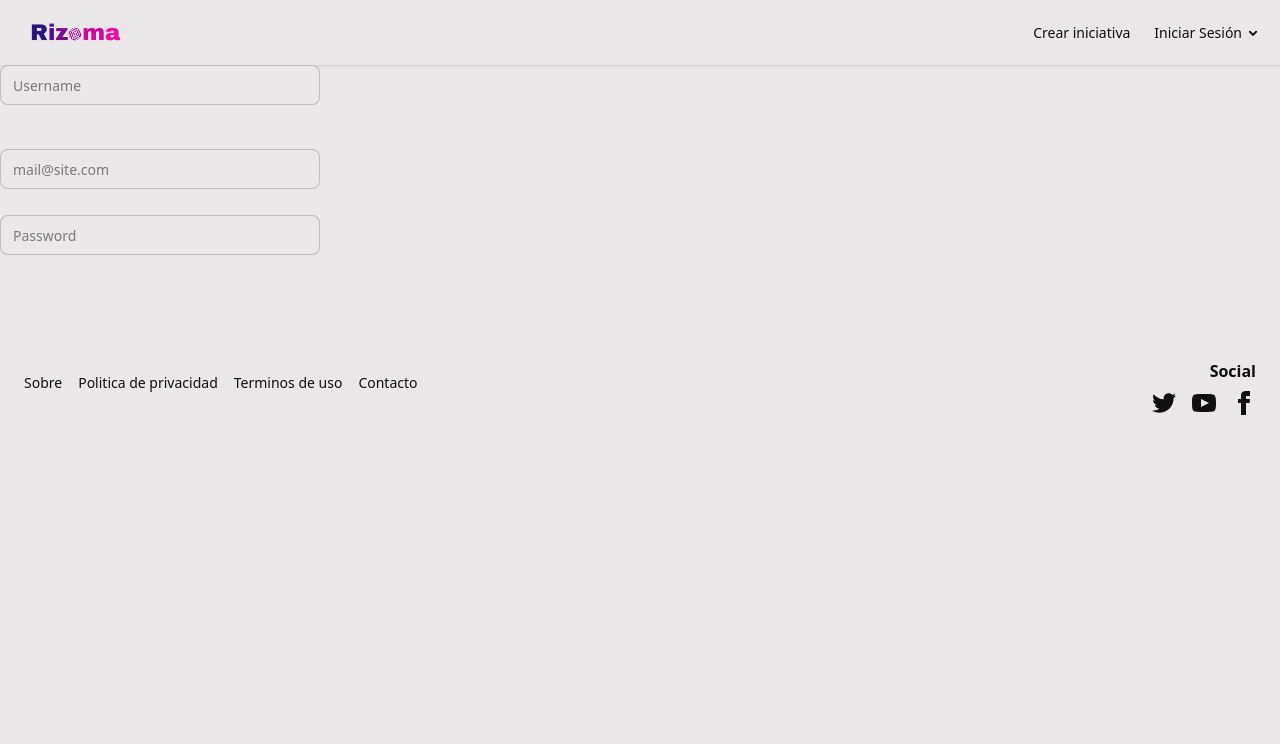
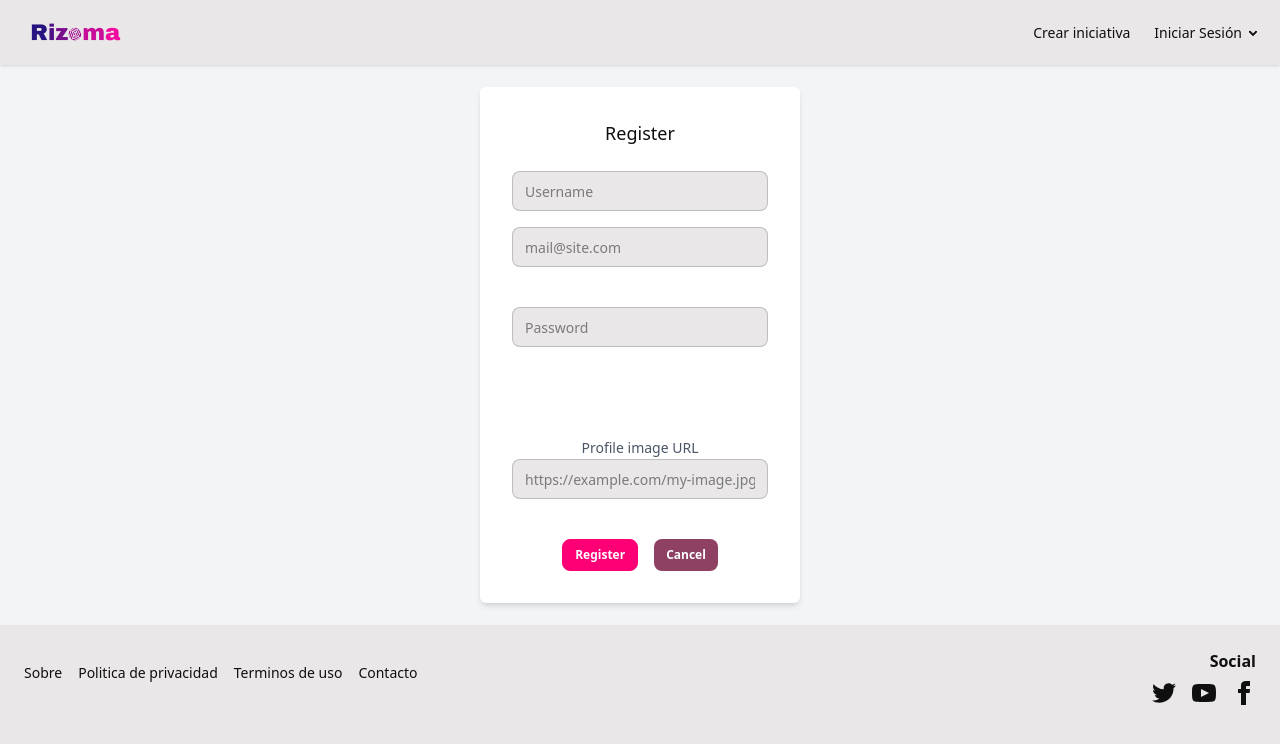
Before and after one commit to Rizoma-decentralized-networks/frontEnd, a React (Vite) app: page /register in a window 1280 px wide. Shown: the top 744 px of the page. Built offline with nearby package versions, Linux system fonts and the light colour scheme.

Commit message:
feat(Register) : Update Register page with validations and UseForm

```diff
--- a/package.json
+++ b/package.json
@@ -14,6 +14,7 @@
     "daisyui": "^5.0.35",
     "react": "^19.1.0",
     "react-dom": "^19.1.0",
+    "react-hook-form": "^7.56.3",
     "react-router": "^7.6.0",
     "tailwindcss": "^4.1.6"
   },
--- /dev/null
+++ b/src/components/buttons/CancelButton.jsx
@@ -0,0 +1,16 @@
+import React from 'react';
+
+const CancelButton = ({ onClick, disabled }) => {
+  return (
+    <button
+      type="button"
+      className="btn btn-sm bg-secondary text-white border-none hover"
+      onClick={onClick}
+      disabled={disabled}
+    >
+      Cancel
+    </button>
+  );
+};
+
+export default CancelButton;
--- /dev/null
+++ b/src/components/buttons/CreateUserButton.jsx
@@ -0,0 +1,22 @@
+import React from 'react';
+
+const CreateUserButton = ({ onSubmit, isLoading }) => {
+  return (
+    <button
+      type="submit"
+      className="btn btn-sm btn-primary"
+      disabled={isLoading}
+    >
+      {isLoading ? (
+        <>
+          <span className="loading loading-spinner"></span>
+          Loading...
+        </>
+      ) : (
+        'Register'
+      )}
+    </button>
+  );
+};
+
+export default CreateUserButton;
--- a/src/components/sections/RegisterSection.jsx
+++ b/src/components/sections/RegisterSection.jsx
@@ -1,47 +1,150 @@
-export default function RegisterSection() {
+import React, { useState } from 'react';
+import { useForm } from 'react-hook-form';
+import CreateUserButton from '../buttons/CreateUserButton';
+import CancelButton from '../buttons/CancelButton';
+
+const RegisterSection = () => {
+  const {
+    register,
+    handleSubmit,
+    formState: { errors },
+    reset
+  } = useForm({
+    defaultValues: {
+      name: '',
+      email: '',
+      password: '',
+      userImageUrl: ''
+    }
+  });
+
+  const [isLoading, setIsLoading] = useState(false);
+  const [error, setError] = useState(null);
+
+  const onSubmit = (data) => {
+    setIsLoading(true);
+    // Simulación de envío de datos
+    console.log("Form data:", data);
+
+    // Aquí iría tu lógica de envío al backend
+    // Por ejemplo, una llamada fetch o axios
+
+    setTimeout(() => {
+      setIsLoading(false);
+      // Si hay un error del servidor, lo manejarías así:
+      // setError("Error message from server");
+    }, 1500);
+  };
+
+  const handleClear = () => {
+    reset();
+  };
+
   return (
-    <>
+    <div className="bg-gray-100 flex items-center justify-center min-h-[70vh]">
+      <div className="bg-white shadow-md p-8 rounded-md w-80 text-center">
+        <h1 className="text-lg mb-6">Register</h1>
+
+        {error && <div className="text-red-500 mb-4 text-sm">{error}</div>}
+
+        <form onSubmit={handleSubmit(onSubmit)}>
+          <div className="form-control mb-4">
             <input
               type="text"
-        className="input validator"
-        required
               placeholder="Username"
-        pattern="[A-Za-z][A-Za-z0-9\-]*"
-        minlength="3"
-        maxlength="30"
-        title="Only letters, numbers or dash"
+              className={`input input-bordered w-full ${errors.name ? 'input-error' : ''}`}
+              {...register("name", {
+                required: "Username is required",
+                minLength: { value: 3, message: "Username must be at least 3 characters" },
+                maxLength: { value: 30, message: "Username cannot exceed 30 characters" }
+              })}
             />
-      <p className="validator-hint">
-        Debe tener entre 3 y 30 caracteres
-        <br />y contener únicamente letras, números o guiones.
-      </p>
+            {errors.name && <div className="text-xs text-error text-left mt-1">{errors.name.message}</div>}
+          </div>
+
+          <div className="form-control mb-4">
             <input
-        className="input validator"
               type="email"
-        required
               placeholder="mail@site.com"
+              className={`input input-bordered w-full ${errors.email ? 'input-error' : ''}`}
+              {...register("email", {
+                required: "Email is required",
+                pattern: {
+                  value: /^[A-Z0-9._%+-]+@[A-Z0-9.-]+\.[A-Z]{2,}$/i,
+                  message: "Enter valid email address"
+                }
+              })}
             />
-      <div className="validator-hint">
-        Ingrese una dirección de correo electrónico válida
+            {errors.email ? (
+              <div className="text-xs text-error text-left mt-1">{errors.email.message}</div>
+            ) : (
+              <div className="validator-hint text-xs text-gray-500 text-left">Enter valid email address</div>
+            )}
           </div>
+
+          <div className="form-control mb-2">
             <input
               type="password"
-        className="input validator"
-        required
+              className={`input input-bordered w-full ${errors.password ? 'input-error' : ''}`}
               placeholder="Password"
-        minlength="8"
-        pattern="(?=.*\d)(?=.*[a-z])(?=.*[A-Z]).{8,}"
-        title="Must be more than 8 characters, including number, lowercase letter, uppercase letter"
+              {...register("password", {
+                required: "Password is required",
+                minLength: { value: 8, message: "Password must be at least 8 characters" },
+                pattern: {
+                  value: /(?=.*\d)(?=.*[a-z])(?=.*[A-Z]).{8,}/,
+                  message: "Password must include at least one number, one lowercase and one uppercase letter"
+                }
+              })}
             />
-      <p className="validator-hint">
+
+            {errors.password ? (
+              <div className="text-xs text-error text-left mt-1">{errors.password.message}</div>
+            ) : (
+              <p className="validator-hint text-xs text-gray-500 mb-4 text-left">
                 Must be more than 8 characters, including
-        <br />
-        At least one number
-        <br />
-        At least one lowercase letter
-        <br />
-        At least one uppercase letter
+                <br/>• At least one number
+                <br/>• At least one lowercase letter
+                <br/>• At least one uppercase letter
               </p>
-    </>
+            )}
+          </div>
+
+          <div className="form-control mb-4">
+            <label className="label">
+              <span className="label-text text-sm text-gray-600">Profile image URL</span>
+            </label>
+            <input
+              type="url"
+              placeholder="https://example.com/my-image.jpg"
+              className={`input input-bordered w-full text-sm ${errors.userImageUrl ? 'input-error' : ''}`}
+              {...register("userImageUrl", {
+                pattern: {
+                  value: /^(https?:\/\/)?([\da-z.-]+)\.([a-z.]{2,6})([/\w .-]*)*\/?$/,
+                  message: "Please enter a valid URL"
+                }
+              })}
+            />
+            {errors.userImageUrl ? (
+              <div className="text-xs text-error text-left mt-1">{errors.userImageUrl.message}</div>
+            ) : (
+              <div className="validator-hint text-xs text-gray-500 text-left">Optional: Enter your profile image URL</div>
+            )}
+          </div>
+
+          <div className="flex justify-center gap-4">
+            <CreateUserButton
+              isLoading={isLoading}
+            />
+
+            <CancelButton
+              onClick={handleClear}
+              disabled={isLoading}
+            />
+          </div>
+        </form>
+      </div>
+    </div>
   );
-}
+};
+
+export default RegisterSection;
```
Also changed, not shown: 1 other file (tests, documents, lock files or other folders). Lines whose indentation alone changed are shown as unchanged.
